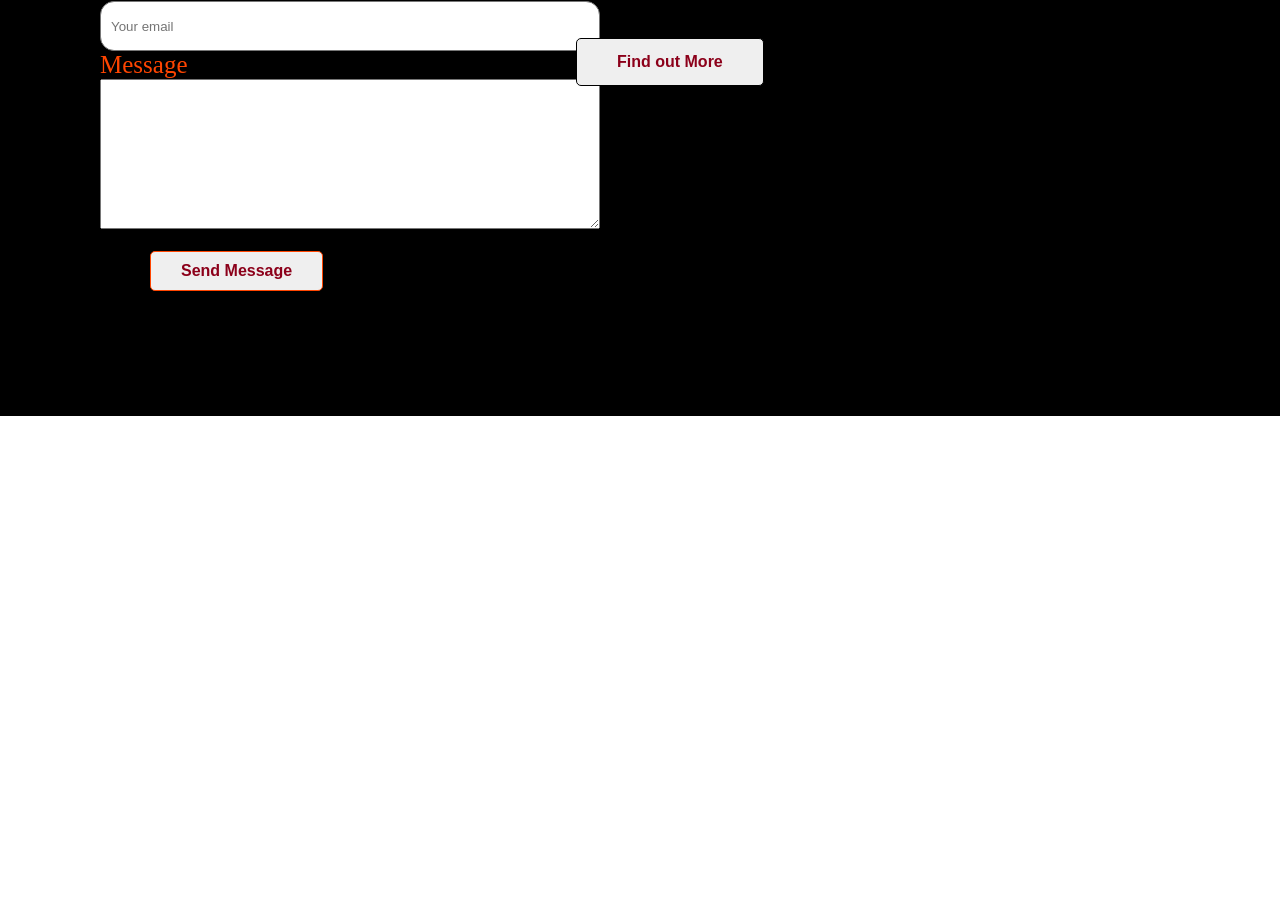
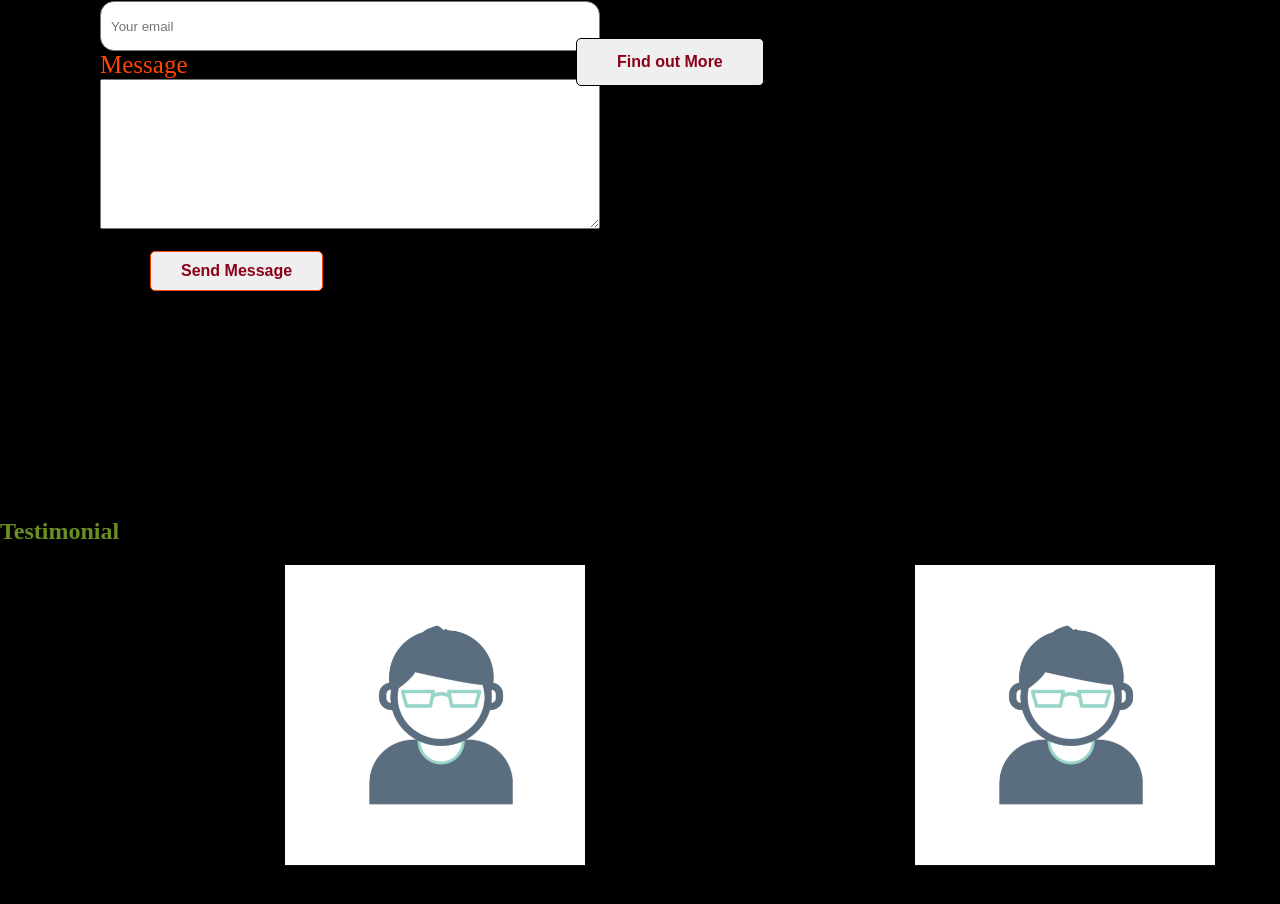
Before and after one commit to ThokozaniNqwili/Portfolio, a plain HTML site: page index.html in a window 1280 px wide. Shown: the part 402-1306 px from the top of the page. Before the commit the page ends 818 px from the top, so only its background shows below. Drawn offline with Linux system fonts and the light colour scheme.

Commit message:
updated files

```diff
--- a/index.html
+++ b/index.html
@@ -80,5 +80,45 @@
       <button type="button" class="btnSubmit">Send Message</button>
     </form>
     </section>
+
+
+    <section class="testimonial" id="testimonial">
+      <h1>Testimonial</h1>
+
+      <div class="flex-container">
+      <div class="card-1">
+      <div class="testimonial-inner">
+        <div class="testimonial-front">
+
+          <img src="./images/5907.jpg"
+          alt="profile pic"
+          width="300px"
+          height="300px"/>
+      </div>
+<div class="testimonial-back">
+  <p>message</p>
+   </div>
+</div>
+</div>
+
+<div class="card-2">
+
+  <div class="testimonial-inner">
+    <div class="testimonial-front">
+      <img src="./images/5907.jpg"
+      alt="profile pic"
+      width="300px"
+      height="300px"/>
+  </div>
+
+
+<div class="testimonial-back">
+  <p>message</p>
+</div>
+</div>
+</div>
+</div>
+
+    </section>
   </body>
 </html>
--- a/styles/style.css
+++ b/styles/style.css
@@ -238,3 +238,44 @@ color: var(--secondarycolor);
 .fa-instagram {
   color: brown;
 }
+#testimonial{
+  width: 100%;
+  height: 100%;
+  padding-top: 8%;
+  background-color: var(--bg-color);
+  color: var(--primarycolor);
+
+
+}
+.flex-container{
+  display: flex;
+  flex-direction: row wrap;
+   justify-content: space-around;
+   padding: 10px;
+}
+.card-1,.card-2{
+  background-color: #f1f1f1;
+  width: 100px;
+
+  text-align: center;
+  line-height: 75px;
+
+}.testimonial-front, .testimonial-back{
+  position: absolute;
+  margin-top: 10px;
+  margin-left: 10px;
+  backface-visibility: hidden;
+  transition:transform .8s ease;
+  font-size: 20px;
+
+}
+.testimonial-back{
+  transform: rotateY(180deg);
+}
+
+.flex-container:hover .testimonial-front{
+  transform: rotateY(-180deg);
+}
+.flex-container:hover .testimonial-back{
+  transform: rotateY(0deg);
+}
```
Also changed, not shown: images/5907.jpg (added).
